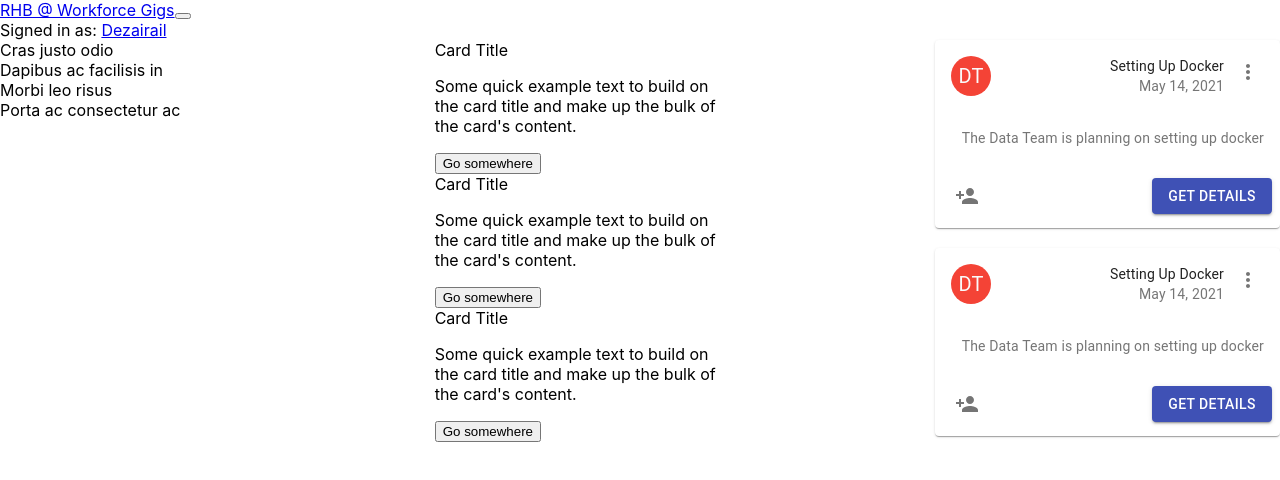
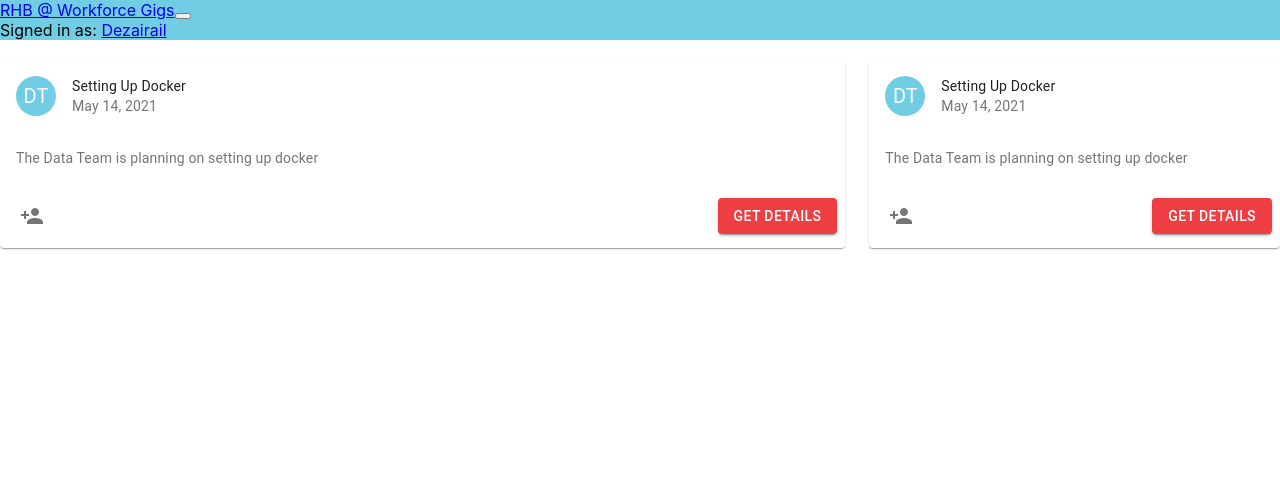
Before and after one commit to dzAiman/rhbhackathon-web, a React (Create React App) app in the folder rhbhack-web/: page / in a window 1280 px wide. Shown: the top 480 px of the page. Built offline with nearby package versions, Linux system fonts and the light colour scheme; the HTML template or start-up script is replaced by a standard one.

Commit message:
lastbckup

```diff
--- a/rhbhack-web/src/App.css
+++ b/rhbhack-web/src/App.css
@@ -18,7 +18,7 @@
   min-height: 100vh;
   display: flex;
   flex-direction: column;
-  align-items: center;
+  /* align-items: center; */
   justify-content: center;
   font-size: calc(10px + 2vmin);
   color: white;
@@ -36,3 +36,7 @@
     transform: rotate(360deg);
   }
 }
+
+.App-body{
+
+}
--- a/rhbhack-web/src/App.js
+++ b/rhbhack-web/src/App.js
@@ -3,6 +3,7 @@ import { Container, ListGroup, Card, Button, Row, Col } from 'react-bootstrap'
 import ReactDOM from 'react-dom';
 import Jobs from './components/Jobs/Jobs.js';
 import Grid from '@material-ui/core/Grid';
+
 
 import  NavbarPage  from './components/NavbarPage/NavbarPage.js';
 function App() {
@@ -11,52 +12,11 @@ function App() {
       <NavbarPage />
       <Container>
       <Grid container spacing={3}>
-      <Grid item xs={4}>
-          <Row>
-            <ListGroup>
-              <ListGroup.Item disabled>Cras justo odio</ListGroup.Item>
-              <ListGroup.Item>Dapibus ac facilisis in</ListGroup.Item>
-              <ListGroup.Item>Morbi leo risus</ListGroup.Item>
-              <ListGroup.Item>Porta ac consectetur ac</ListGroup.Item>
-            </ListGroup>
-          </Row>
+      <Grid item xs={8}>
+      <br></br>
+        <Jobs/>
         </Grid>
-        <Grid item xs={4}>
-          <Row>
-            <Card style={{ width: '18rem' }}>
-              <Card.Body>
-                <Card.Title>Card Title</Card.Title>
-                <Card.Text>
-                  Some quick example text to build on the card title and make up the bulk of
-                  the card's content.
-                </Card.Text>
-                <Button variant="primary">Go somewhere</Button>
-              </Card.Body>
-            </Card>
-            <Card style={{ width: '18rem' }}>
-              <Card.Body>
-                <Card.Title>Card Title</Card.Title>
-                <Card.Text>
-                  Some quick example text to build on the card title and make up the bulk of
-                  the card's content.
-                </Card.Text>
-                <Button variant="primary">Go somewhere</Button>
-              </Card.Body>
-            </Card>
-            <Card style={{ width: '18rem' }}>
-              <Card.Body>
-                <Card.Title>Card Title</Card.Title>
-                <Card.Text>
-                  Some quick example text to build on the card title and make up the bulk of
-                  the card's content.
-                </Card.Text>
-                <Button variant="primary">Go somewhere</Button>
-              </Card.Body>
-            </Card>
-          </Row>
-          </Grid>
-        <Grid item xs={4} align='right'>
-        <Jobs/>
+        <Grid item xs={4} >
         <br></br>
         <Jobs/>
         </Grid>
--- a/rhbhack-web/src/components/Jobs/Jobs.js
+++ b/rhbhack-web/src/components/Jobs/Jobs.js
@@ -23,7 +23,7 @@ import Fade from '@material-ui/core/Fade';
 
 const useStyles = makeStyles((theme) => ({
   root: {
-    maxWidth: 345,
+    maxWidth: '100%',
   },
   media: {
     height: 0,
@@ -31,7 +31,7 @@ const useStyles = makeStyles((theme) => ({
   },
   expand: {
     transform: 'rotate(0deg)',
-    marginLeft: 'auto',
+    // marginLeft: 'auto',
     transition: theme.transitions.create('transform', {
       duration: theme.transitions.duration.shortest,
     }),
@@ -40,7 +40,7 @@ const useStyles = makeStyles((theme) => ({
     transform: 'rotate(180deg)',
   },
   avatar: {
-    backgroundColor: red[500],
+    backgroundColor: '#70CDE3',
   },
   modal: {
     display: 'flex',
@@ -76,17 +76,17 @@ export default function RecipeReviewCard() {
 
   return (
     <Card className={classes.root}>
-      <CardHeader
+      <CardHeader style={{ marginRight:'40%'}}
         avatar={
           <Avatar aria-label="recipe" className={classes.avatar}>
             DT
           </Avatar>
         }
-        action={
-          <IconButton aria-label="settings">
-            <MoreVertIcon />
-          </IconButton>
-        }
+        // action={
+        //   <IconButton aria-label="settings">
+        //     <MoreVertIcon />
+        //   </IconButton>
+        // }
         title="Setting Up Docker"
         subheader="May 14, 2021"
       />
@@ -99,7 +99,7 @@ export default function RecipeReviewCard() {
         <IconButton aria-label="join newsletter">
           <PersonAddIcon/>
         </IconButton>
-        <Button variant="contained" color="primary" onClick={handleOpen} style={{ marginLeft: "auto" }}> Get Details </Button>
+        <Button variant="contained" color="primary" onClick={handleOpen} style={{ marginLeft: "auto",  backgroundColor:'#EF3E42'}}> Get Details </Button>
         <Modal
         aria-labelledby="transition-modal-title"
         aria-describedby="transition-modal-description"
@@ -125,26 +125,7 @@ export default function RecipeReviewCard() {
           </div>
         </Fade>
       </Modal>
-        {/* <IconButton
-          className={clsx(classes.expand, {
-            [classes.expandOpen]: expanded,
-          })}
-          onClick={handleExpandClick}
-          aria-expanded={expanded}
-          aria-label="show more"
-        >
-          <ExpandMoreIcon />
-        </IconButton> */}
       </CardActions>
-      {/* <Collapse in={expanded} timeout="auto" unmountOnExit>
-        <CardContent>
-          <Typography paragraph>In Details:</Typography>
-          <Typography paragraph>
-
-          </Typography>
-
-        </CardContent>
-      </Collapse> */}
     </Card>
   );
 }
--- a/rhbhack-web/src/components/NavbarPage/NavbarPage.js
+++ b/rhbhack-web/src/components/NavbarPage/NavbarPage.js
@@ -1,8 +1,9 @@
 import React from 'react'
 import { Navbar } from 'react-bootstrap'
 const NavbarPage = () => {
+
     return (
-      <Navbar>
+      <Navbar style={{backgroundColor:'#70CDE3'}}>
         <Navbar.Brand href="#home">RHB @ Workforce Gigs</Navbar.Brand>
         <Navbar.Toggle />
         <Navbar.Collapse className="justify-content-end">
```
Also changed, not shown: rhbhack-web/src/App2.js (added, +34 -0 lines).
